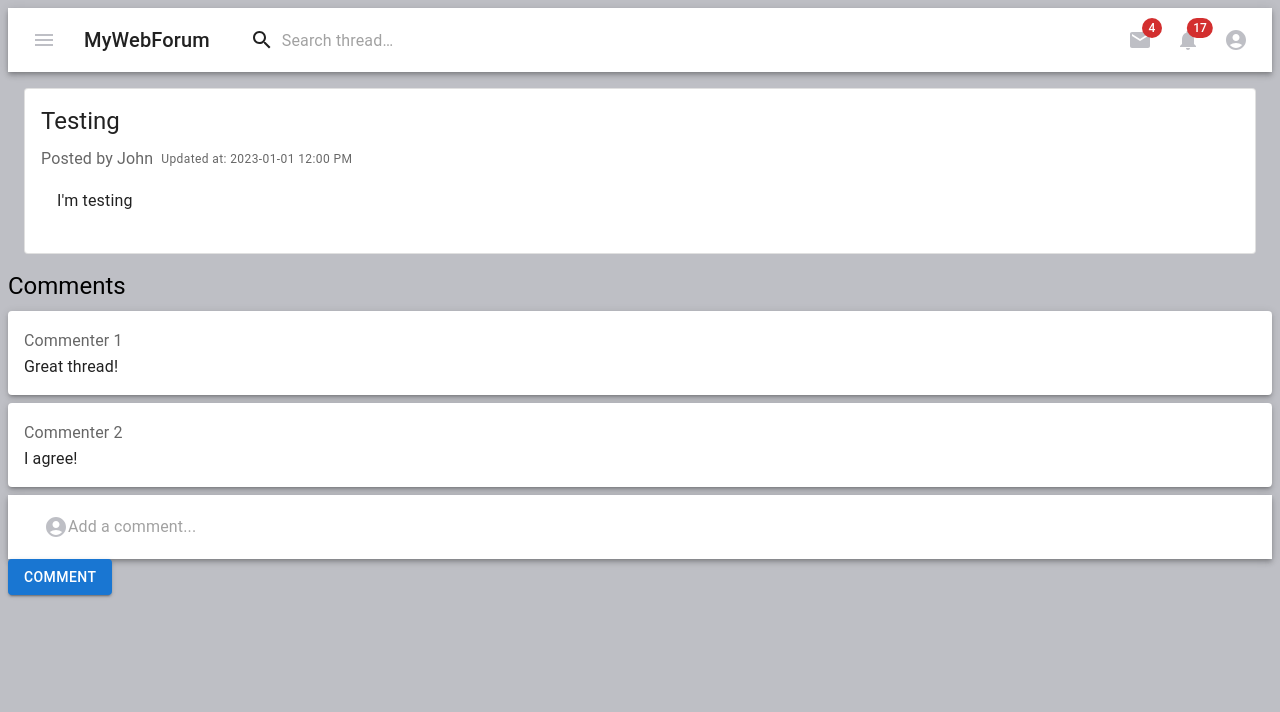
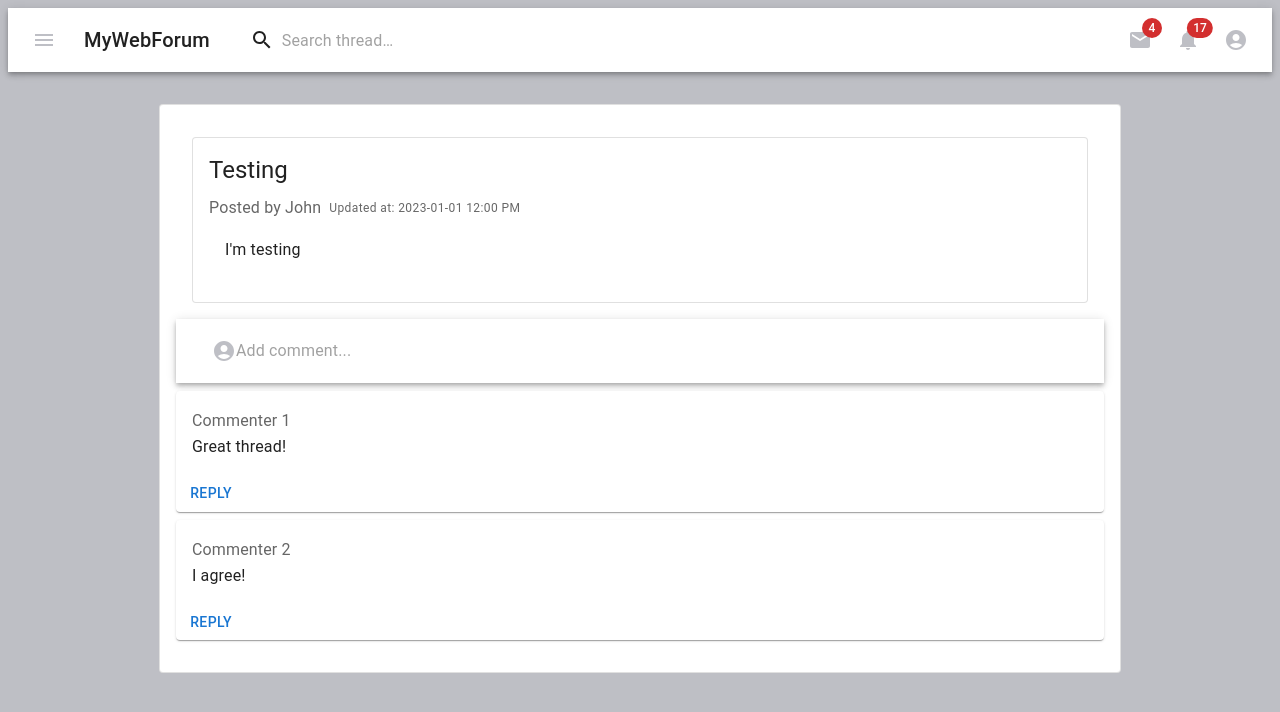
Before and after one commit to DiligentPenguinn/CVWOAssignmentFrontend, a React (Create React App) app: page /thread/1 in a window 1280 px wide. Shown: the top 712 px of the page. Built offline with nearby package versions, Linux system fonts and the light colour scheme.

Commit message:
Add functionalities to reply to a comment

```diff
--- a/src/components/Comment.tsx
+++ b/src/components/Comment.tsx
@@ -1,19 +1,27 @@
-import React from 'react';
-import { Typography, Paper } from '@mui/material';
+import React, {MouseEvent, useState} from 'react';
+import { Typography, Card, CardContent, Button } from '@mui/material';
 import { CommentProps } from '../models/CommentProps';
-
+import CommentInput from './CommentInput';
 
 const Comment: React.FC<CommentProps> = ({ author, content }) => {
+  const [isClicked, setIsClicked] = useState<boolean>(false);
+  const handleButtonClick = (event: MouseEvent<HTMLButtonElement>) => {
+    setIsClicked(!isClicked);
+  }
   return (
-    <Paper elevation={3} style={{ padding: '16px', margin: '8px 0' }}>
-      <Typography variant="subtitle1" color="textSecondary">
-        {author}
-      </Typography>
-      <Typography>{content}</Typography>
-    </Paper>
+    <Card style={{ margin: '8px 0', border: 'none'}}>
+      <CardContent>
+        <Typography variant="subtitle1" color="textSecondary">
+          {author}
+        </Typography>
+        <Typography>{content}</Typography>
+      </CardContent>
+      <Button color='primary' onClick={handleButtonClick} sx={{display: 'flex', justifyContent : 'right'}}>
+        Reply
+      </Button>
+      {isClicked && <CommentInput />}
+    </Card>
   );
 };
 
 export default Comment;
-
-// Each comment should contain other comments that reply to it
--- a/src/components/CommentInput.tsx
+++ b/src/components/CommentInput.tsx
@@ -1,29 +1,54 @@
-import React from 'react';
-import { Typography, Paper, Button, Card, CardContent, Box } from '@mui/material';
-import { CommentProps } from '../models/CommentProps';
-import UserInput from './input/UserInput';
+import React, { ChangeEvent, MouseEvent, useState } from 'react';
+import { ThemeProvider } from '@mui/material/styles';
+import { AppBar, Toolbar, InputBase, Box, IconButton } from '@mui/material';
+import theme from '../models/Utils';
+import AccountCircle from '@mui/icons-material/AccountCircle';
+import { Send } from '@mui/icons-material';
+
 
 
 const CommentInput: React.FC = () => {
-  const handleChange = (event: React.ChangeEvent<HTMLInputElement>) => {
-    console.log(event.target.value);
+  const [comment, setComment] = useState<string>('');
+  const handleChange = (event: ChangeEvent<HTMLInputElement>) => {
+    setComment(event.target.value);
   };
 
-  const handleClick = (event: React.MouseEvent<HTMLDivElement>) => {
+  const handleButtonClick = (event: MouseEvent<HTMLButtonElement>) => {
     console.log('clicked!');
   };
   return (
-    <>
-      <Box>
-        <UserInput
-          placeholder='Add a comment...'
-          onChange={handleChange}
-          onClick={handleClick}/>
-        <Button variant="contained" color="primary">
-          Comment
-        </Button>
+    <ThemeProvider theme={theme}>
+      <Box sx={{ flexGrow: 1 }}>
+        <AppBar position="static" color='primary'>
+
+          <Toolbar>
+            <IconButton
+                      size="large"
+                      edge="end"
+                      aria-label="account of current user"
+                      aria-haspopup="true"
+                      color="secondary"
+                    >
+                <AccountCircle />
+            </IconButton>
+
+              <InputBase
+                placeholder = 'Add comment...'
+                onChange = {handleChange}
+                fullWidth
+                multiline
+                minRows={1}
+              />
+            <IconButton
+              onClick={handleButtonClick}
+              disabled={comment === ''}
+            >
+              <Send color={comment === '' ? 'primary' : 'secondary'}/>
+            </IconButton>
+          </Toolbar>
+        </AppBar>
       </Box>
-    </>
+    </ThemeProvider>
   );
 };
 
--- a/src/components/CreateThread.tsx
+++ b/src/components/CreateThread.tsx
@@ -1,6 +1,11 @@
-import React from 'react';
-import UserInput from './input/UserInput';
+import React, { ChangeEvent, MouseEventHandler } from 'react';
+import { ThemeProvider } from '@mui/material/styles';
+import { AppBar, Toolbar, InputBase, Box } from '@mui/material';
+import theme from '../models/Utils';
+import IconButton from '@mui/material/IconButton';
+import AccountCircle from '@mui/icons-material/AccountCircle';
 import { useNavigate } from 'react-router-dom';
+
 
 const CreateThread: React.FC = () => {
   const navigate = useNavigate();
@@ -13,12 +18,31 @@ const CreateThread: React.FC = () => {
     navigate('/create');
   };
   return (
-    <>
-      <UserInput
-        placeholder='Create a new thread ...'
-        onClick={handleClick}
-        onChange={handleChange}/>
-    </>
+    <ThemeProvider theme={theme}>
+      <Box sx={{ flexGrow: 1 }}>
+        <AppBar position="static" color='primary'>
+
+          <Toolbar>
+            <IconButton
+                      size="large"
+                      edge="end"
+                      aria-label="account of current user"
+                      aria-haspopup="true"
+                      color="secondary"
+                    >
+                <AccountCircle />
+            </IconButton>
+
+              <InputBase
+                placeholder = 'Create new thread...'
+                onClick = {handleClick}
+                onChange = {handleChange}
+                fullWidth
+              />
+          </Toolbar>
+        </AppBar>
+      </Box>
+    </ThemeProvider>
   );
 };
 
--- a/src/components/SingleThread.tsx
+++ b/src/components/SingleThread.tsx
@@ -3,7 +3,7 @@ import { useParams } from 'react-router-dom';
 import Thread from './Thread';
 import Comment from './Comment'; // Import the Comment component
 import { ThreadProps } from '../models/ThreadProps';
-import { Typography } from '@mui/material';
+import { Typography, Box, Card, CardContent } from '@mui/material';
 import CommentInput from './CommentInput';
 
 const SingleThread: React.FC = () => {
@@ -39,19 +39,25 @@ const SingleThread: React.FC = () => {
     }, [threadId])
 
   return (
-    <div>
-      <Thread {...thread} />
-      <div>
-        <Typography variant="h5" gutterBottom>
-          Comments
-        </Typography>
-        {thread.comments && thread.comments.map((comment, index) => (
-          <Comment key={index} {...comment} />
-        ))}
-      </div>
-      <CommentInput/>
-    </div>
+    <>
+      <Box sx={{display: 'flex', justifyContent: 'center', margin: 4}}>
+        <Card variant='outlined' sx={{width : '80%'}}>
+          <CardContent>
+            <Thread {...thread} />
+            <CommentInput/>
+            <div>
+              {thread.comments && thread.comments.map((comment, index) => (
+                <Comment key={index} {...comment} />
+              ))}
+            </div>
+
+          </CardContent>
+        </Card>
+      </Box>
+    </>
   );
 };
 
 export default SingleThread;
+
+// Should Abstract the Box + Card + CardContent part, which is repetitive in both singleThread and ThreadInput
--- a/src/components/input/UserInput.tsx
+++ /dev/null
@@ -1,44 +0,0 @@
-import React, { ChangeEvent, MouseEventHandler } from 'react';
-import { ThemeProvider } from '@mui/material/styles';
-import { AppBar, Toolbar, InputBase, Box } from '@mui/material';
-import theme from '../../models/Utils';
-import IconButton from '@mui/material/IconButton';
-import AccountCircle from '@mui/icons-material/AccountCircle';
-
-interface UserInputProps {
-  onClick: MouseEventHandler<HTMLDivElement>;
-  onChange: (event: ChangeEvent<HTMLInputElement>) => void;
-  placeholder: string;
-
-}
-const UserInput: React.FC<UserInputProps> = (props) => {
-  return (
-    <ThemeProvider theme={theme}>
-      <Box sx={{ flexGrow: 1 }}>
-        <AppBar position="static" color='primary'>
-
-          <Toolbar>
-            <IconButton
-                      size="large"
-                      edge="end"
-                      aria-label="account of current user"
-                      aria-haspopup="true"
-                      color="secondary"
-                    >
-                <AccountCircle />
-            </IconButton>
-
-              <InputBase
-                placeholder = {props.placeholder}
-                onClick = {props.onClick}
-                onChange = {props.onChange}
-                fullWidth
-              />
-          </Toolbar>
-        </AppBar>
-      </Box>
-    </ThemeProvider>
-  );
-};
-
-export default UserInput;
--- a/src/models/Utils.tsx
+++ b/src/models/Utils.tsx
@@ -6,6 +6,7 @@ const theme = createTheme({
   palette: {
     primary: {
       main: '#FFFFFF',
+      contrastText: '007FFF',
     },
     secondary: {
       main: '#BEBFC5',
```
